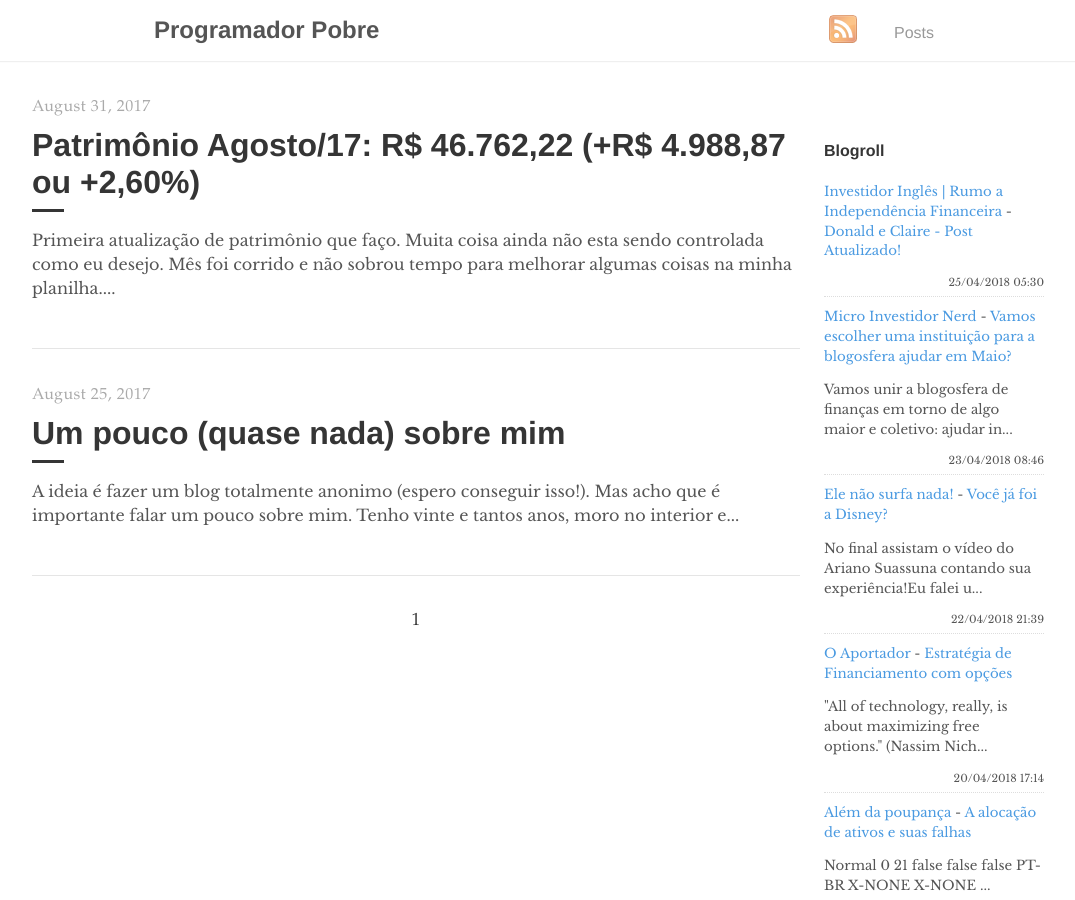
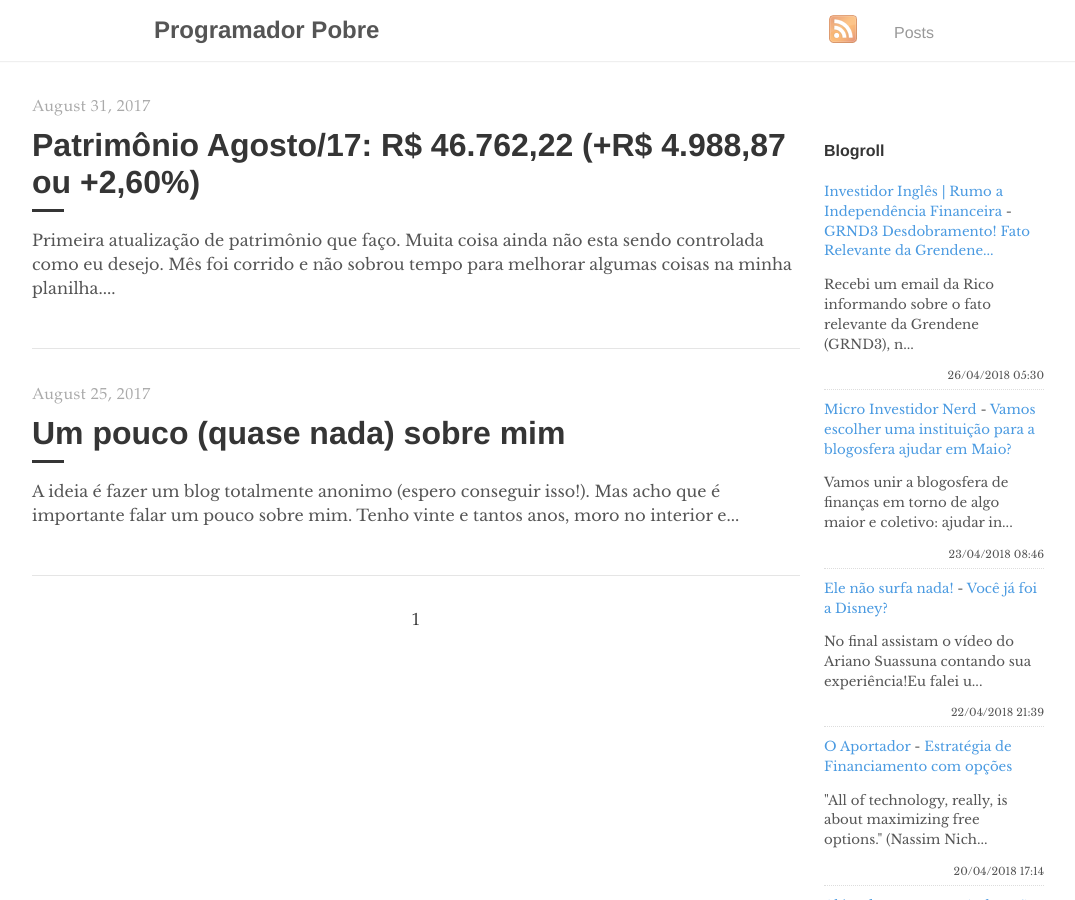
Before and after one commit to programadorpobre/programadorpobre.github.io, a Jekyll site: the page built from index.html, in a window 1280 px wide and 900 px high. Shown: the whole window, without its empty margins (96-1171 px from the left). Built offline with Jekyll 4.4.1, drawn with Linux system fonts in a browser that asks for light colours; the list of posts is cut into pages by our own code; comment, search, counter and statistics services are not loaded.

Commit message:
[ci skip] travis #264

```diff
--- a/_includes/feed-entries.html
+++ b/_includes/feed-entries.html
@@ -1,7 +1,7 @@
 <div class="feed-entry">
-    <a class="feed-entry-site-name" href="https://www.investidoringles.com/">Investidor Inglês | Rumo a Independência Financeira</a> - <a class="feed-entry-title" href="https://www.investidoringles.com/2018/04/erros-poupar-dinheiro-2.html">Donald e Claire - Post Atualizado!</a>
-    <p class="feed-entry-summary"></p>
-    <time datetime="2018-04-25T05:30:00.000-03:00">25/04/2018 05:30</time>
+    <a class="feed-entry-site-name" href="https://www.investidoringles.com/">Investidor Inglês | Rumo a Independência Financeira</a> - <a class="feed-entry-title" href="https://www.investidoringles.com/2018/04/grnd3-desdobramento.html">GRND3 Desdobramento! Fato Relevante da Grendene...</a>
+    <p class="feed-entry-summary">Recebi um email da Rico informando sobre o fato relevante da Grendene (GRND3), n...</p>
+    <time datetime="2018-04-26T05:30:00.000-03:00">26/04/2018 05:30</time>
 </div>
 <div class="feed-entry">
     <a class="feed-entry-site-name" href="https://microinvestidornerd.blogspot.com/">Micro Investidor Nerd</a> - <a class="feed-entry-title" href="https://microinvestidornerd.blogspot.com/2018/04/vamos-escolher-instituicoes-de-caridade.html">Vamos escolher uma instituição para a blogosfera ajudar em Maio?</a>
```
